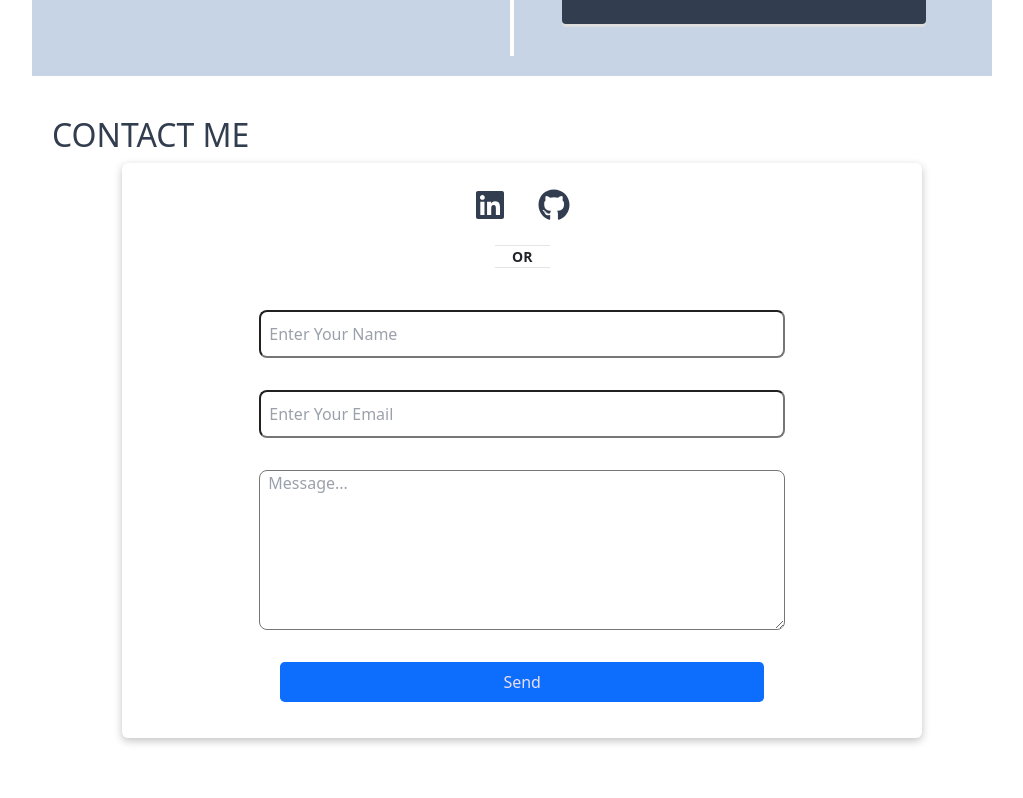
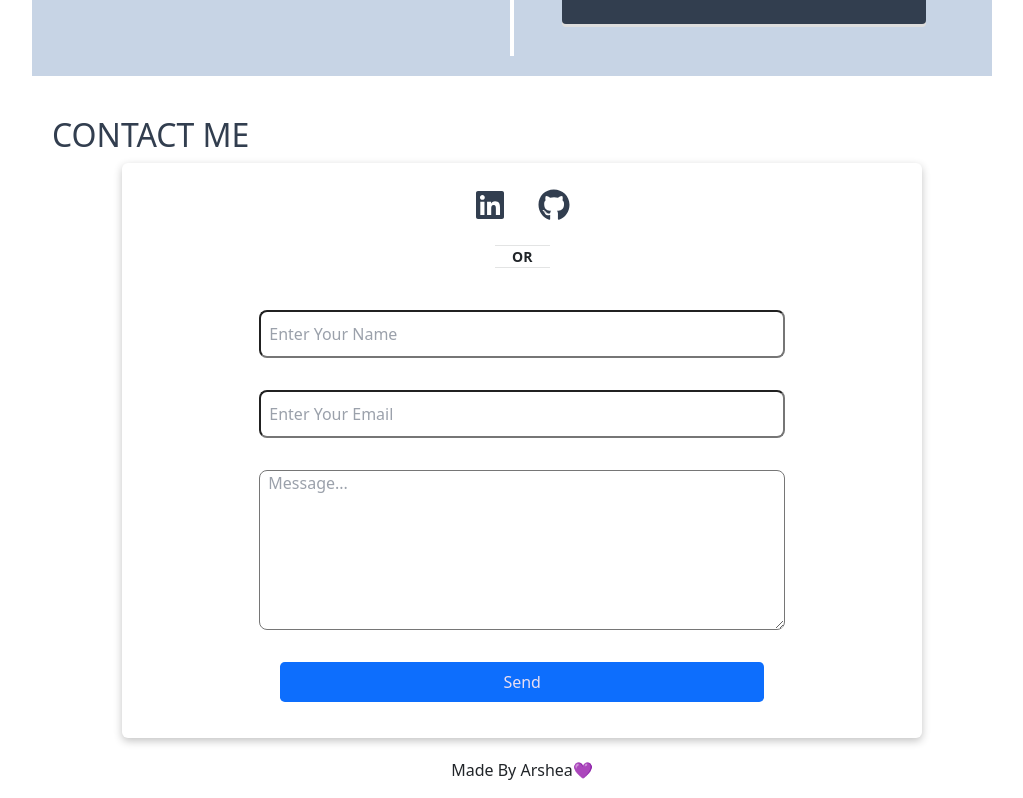
Before and after one commit to arshea-02/personal_portfolio, a React (Create React App) app in the folder client/: page / in a window 1280 px wide. Shown: the part 3619-4417 px from the top of the page, without its empty margins (218-1241 px from the left). Before the commit the page ends 4377 px from the top, so only its background shows below. Built offline with nearby package versions, Linux system fonts and the light colour scheme.

Commit message:
Add Footer

```diff
--- /dev/null
+++ b/client/src/App.css
@@ -0,0 +1,3 @@
+.footer{
+    padding-left: 200px;
+}
--- a/client/src/App.js
+++ b/client/src/App.js
@@ -6,8 +6,12 @@ import SkillSet from "./pages/SkillSet/skillset";
 import WorkExperience from "./pages/WorkExperience/WorkExperience";
 import Certification from "./pages/Certifications/certification";
 import ContactInfo from "./pages/ContactInfo/ContactInfo";
+
+import './App.css';
+
 function App() {
   return (
+    <>
     <div>
       <Layout />
       <AboutPage />
@@ -18,6 +22,12 @@ function App() {
       <Certification />
       <ContactInfo />
     </div>
+    <div className="footer">
+        <p className="text-center">
+            Made By Arshea💜
+        </p>
+    </div>
+    </>
   );
 }
 
```
